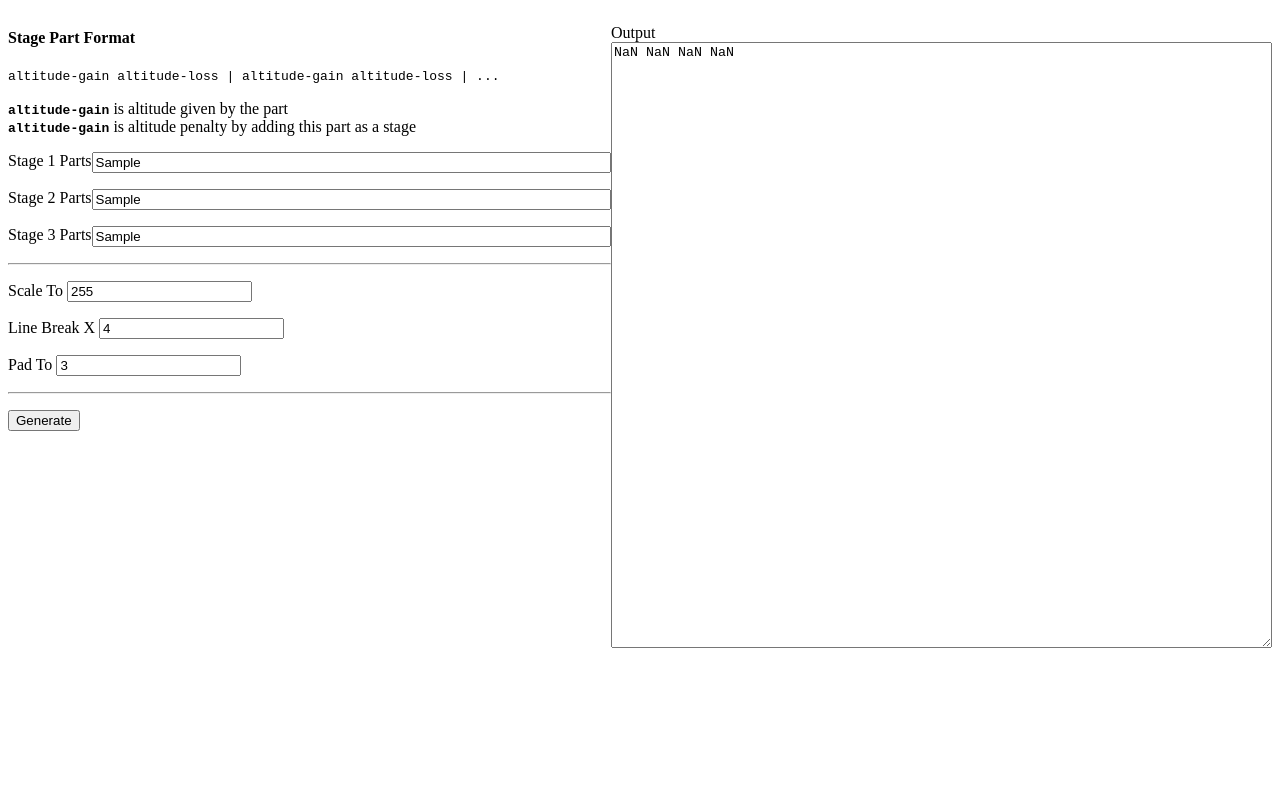
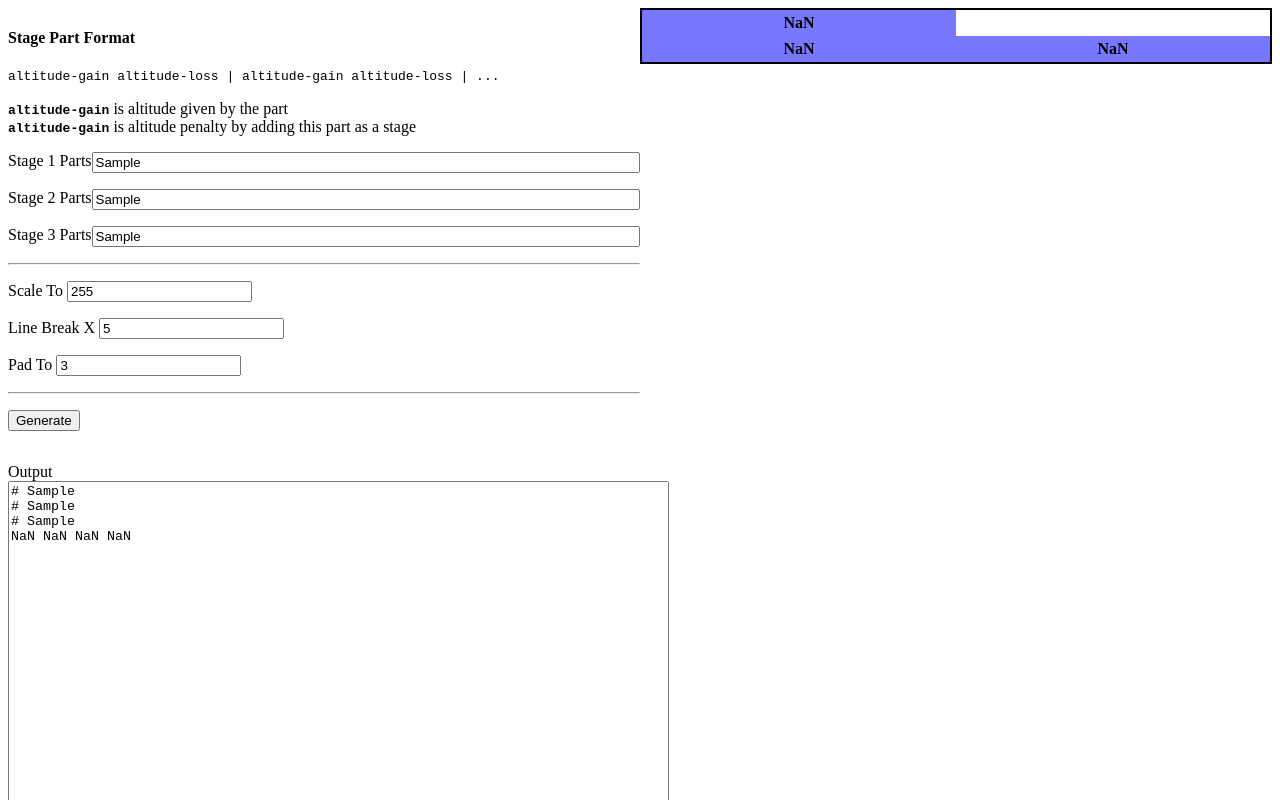
Before and after one commit to jdpdev/octo-fun, a plain HTML site: page rocket/stage-combo-calculator.html in a window 1280 px wide. Both pictures are taken after typing "Sample", "Sample", "Sample" into the empty fields and a click on the button "Generate". Shown: the top 800 px of the page. Drawn offline with Linux system fonts and the light colour scheme.

Commit message:
help visualize generated altitudes

```diff
--- a/rocket/stage-combo-calculator.html
+++ b/rocket/stage-combo-calculator.html
@@ -50,33 +50,142 @@
                     return s;
                 }
             })
-            output.value = outstring.join(' ');
+            output.value =
+                "# " + stage1.value + "\n" +
+                "# " + stage2.value + "\n" +
+                "# " + stage3.value + "\n" +
+                outstring.join(' ')
+            ;
+
+            populateAltitudes(scaledStages, stage1Pieces.length, stage2Pieces.length, stage3Pieces.length);
+        }
+
+        function populateAltitudes(altitudes, stage1Count, stage2Count, stage3Count) {
+            const container = document.getElementById('altitude-grid');
+            while (container.firstChild) {
+                container.removeChild(container.firstChild);
+            }
+
+            const altitudeList = [...altitudes];
+            const step = stage2Count * stage3Count;
+
+            while (altitudeList.length > 0) {
+                const slice = altitudeList.splice(0, step);
+                const row = buildStage(slice, stage3Count);
+                container.appendChild(row);
+            }
+        }
+
+        function buildStage(altitudes, stage3Count) {
+            const container = document.createElement('div');
+            container.classList.add('stage-1-wrap');
+
+            const step = stage3Count;
+            let counter = 0;
+
+            while (altitudes.length > 0) {
+                const slice = altitudes.splice(0, step);
+                const row = buildAltitudeRow(slice, counter);
+                container.appendChild(row);
+                counter++;
+            }
+
+            return container;
+        }
+
+        function buildAltitudeRow(altitudes, index) {
+            const row = document.createElement('div');
+            row.classList.add('altitude-row');
+
+            altitudes.forEach((a, i) => row.appendChild(buildAltitudeItem(a, index !== 0 || i === 0)));
+
+            return row;
+        }
+
+        function buildAltitudeItem(altitude, show) {
+            const element = document.createElement('div');
+            element.classList.add('altitude-item');
+
+            if (!show) {
+                return element;
+            }
+
+            element.classList.add(getAltitudeHeight(altitude));
+            element.textContent = altitude;
+
+            return element;
+        }
+
+        function getAltitudeHeight(altitude) {
+            if (altitude < 64)   return 'altitude-0';
+            if (altitude < 128)  return 'altitude-1';
+            if (altitude < 192)  return 'altitude-2';
+            if (altitude < 250)  return 'altitude-3';
+
+            return 'altitude-4';
         }
     </script>
 
     <style>
-        body {
+        .flex-container {
             display: flex;
         }
 
-        div {
+        .flex-container div {
             flex: 0 1 50%;
         }
 
-        span {
+        .flex-container span {
             display: flex;
         }
 
-        span label {
+        .flex-container span label {
             flex: 0 0 auto;
         }
 
-        span input {
+        .flex-container span input {
             flex: 1 1 auto;
+        }
+
+        .altitude-row {
+            display: flex;
+        }
+
+        .altitude-item {
+            flex: 0 1 auto;
+            padding: 4px;
+            font-weight: bold;
+            text-align: center;
+        }
+
+        .altitude-0 {
+            background-color: #fff;
+        }
+
+        .altitude-1 {
+            background-color: #ddf;
+        }
+
+        .altitude-2 {
+            background-color: #bbf;
+        }
+
+        .altitude-3 {
+            background-color: #99f;
+        }
+
+        .altitude-4 {
+            background-color: #77f;
+        }
+
+        .stage-1-wrap {
+            border: 2px solid #000;
+            margin-bottom: 4px;
         }
     </style>
 
     <body>
+        <div class='flex-container'>
             <div>
                 <p>
                     <h4>Stage Part Format</h4>
@@ -115,7 +224,7 @@
                 </p>
                 <p>
                     <label for='line-breaks'>Line Break X</label>
-                <input id="line-breaks" value="4"></input>
+                    <input id="line-breaks" value="5"></input>
                 </p>
                 <p>
                     <label for='pad-to'>Pad To</label>
@@ -126,6 +235,10 @@
                     <button type='submit' onclick="calculatePartsTable()">Generate</button>
                 </p>
             </div>
+            <div id='altitude-grid' class='altitude-grid'>
+
+            </div>
+        </div>
         <div>
             <p>
                 <label for="output">Output</label><br/>
```
Also changed, not shown: 1 other file. Lines whose indentation alone changed are shown as unchanged.
